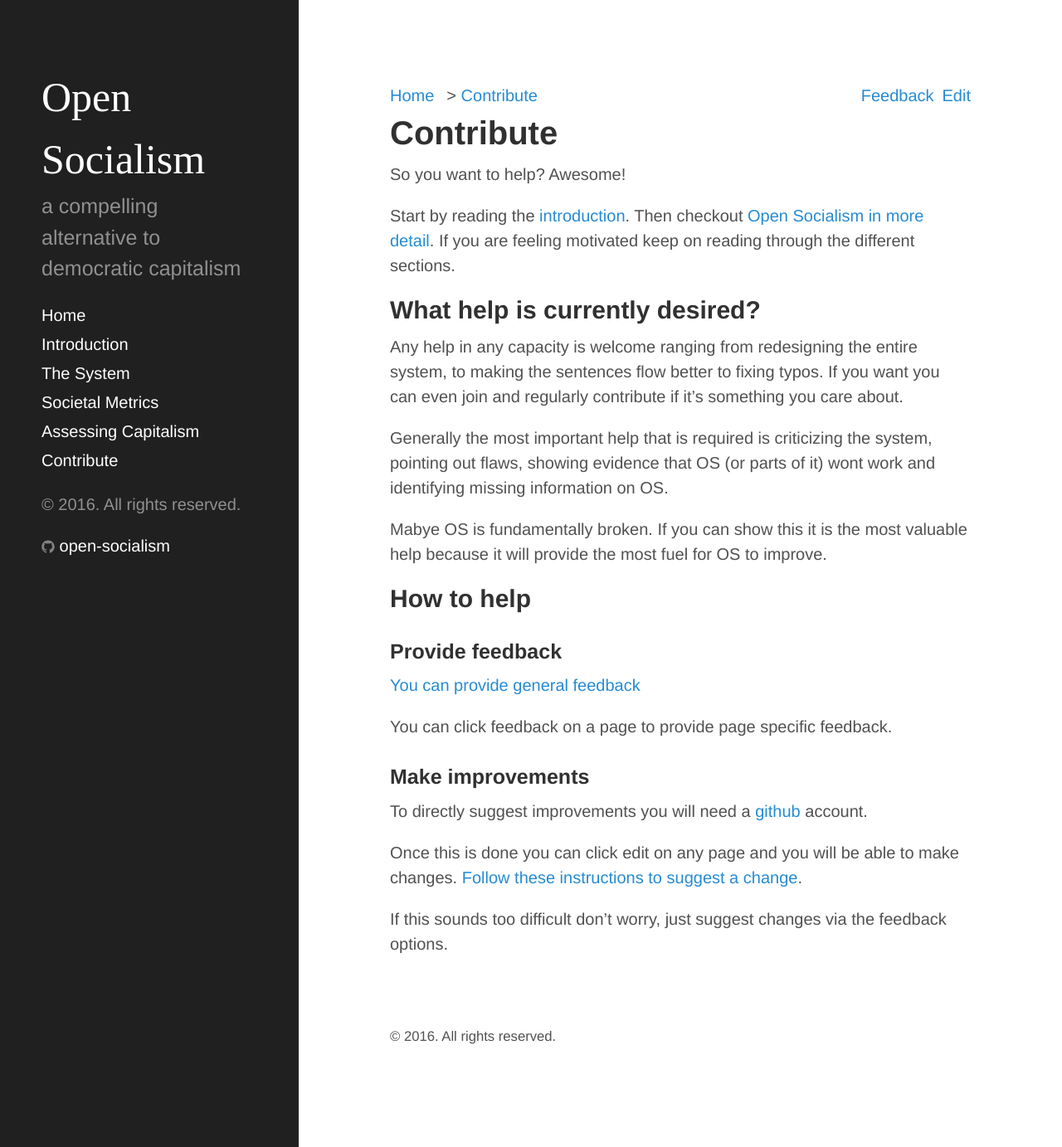
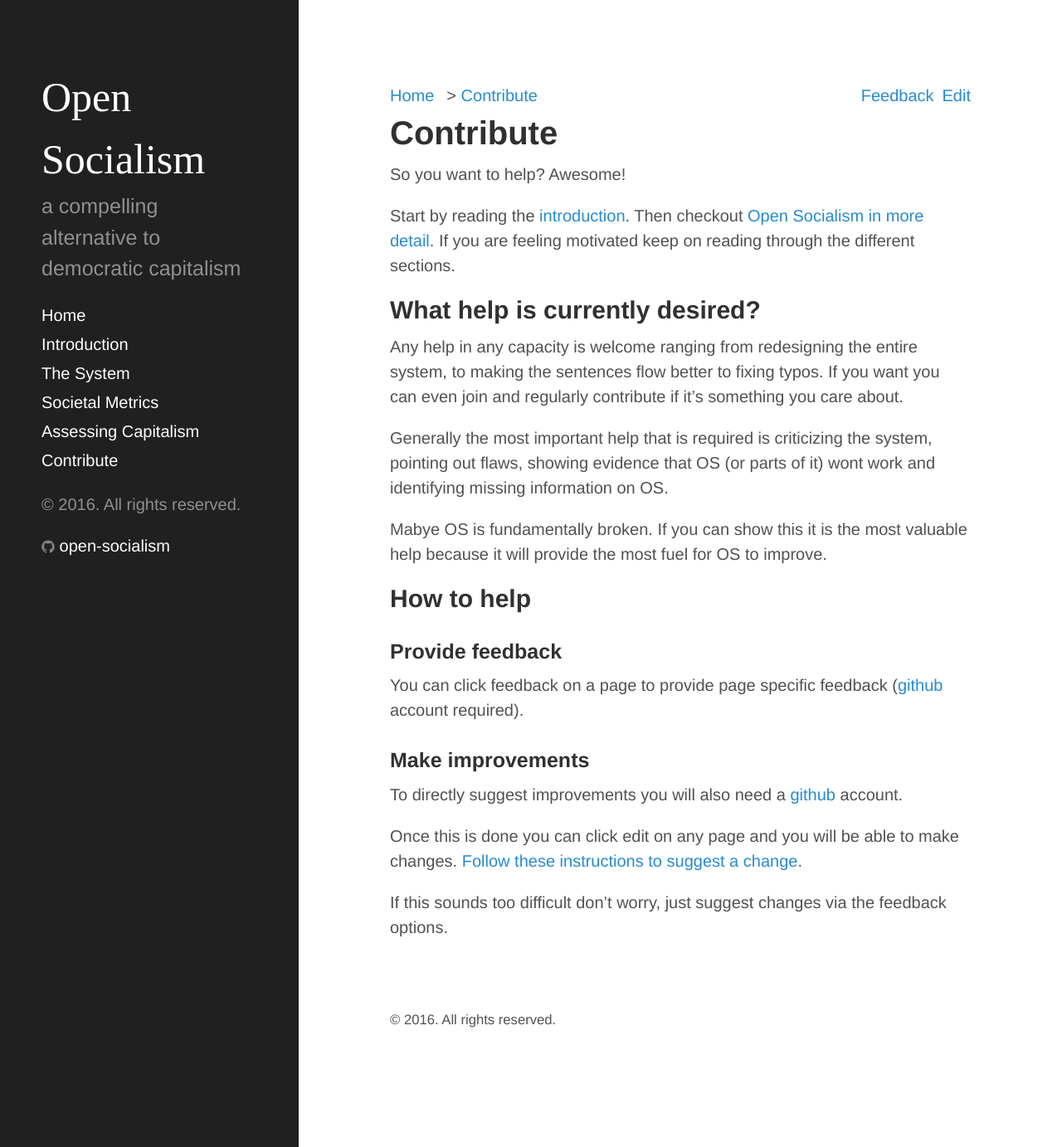
Before and after one commit to open-socialism/open-socialism-site, a Jekyll site: the page built from contribute.md, in a window 1280 px wide and 1383 px high. Shown: the whole window at 83% size. Built offline with Jekyll 4.4.1, drawn with Linux system fonts in a browser that asks for light colours.

Commit message:
contribute tweaks

```diff
--- a/contribute.md
+++ b/contribute.md
@@ -19,13 +19,11 @@ Mabye OS is fundamentally broken. If you can show this it is the most valuable h
 
 ### Provide feedback
 
-[You can provide general feedback](feedback.md)
-
-You can click feedback on a page to provide page specific feedback.
+You can click feedback on a page to provide page specific feedback ([github](https://github.com/join){:target="_blank"} account required).
 
 ### Make improvements
 
-To directly suggest improvements you will need a [github](https://github.com) account.
+To directly suggest improvements you will also need a [github](https://github.com/join){:target="_blank"} account.
 
 Once this is done you can click edit on any page and you will be able to make changes. [Follow these instructions to suggest a change](https://help.github.com/articles/editing-files-in-your-repository).
 
```
